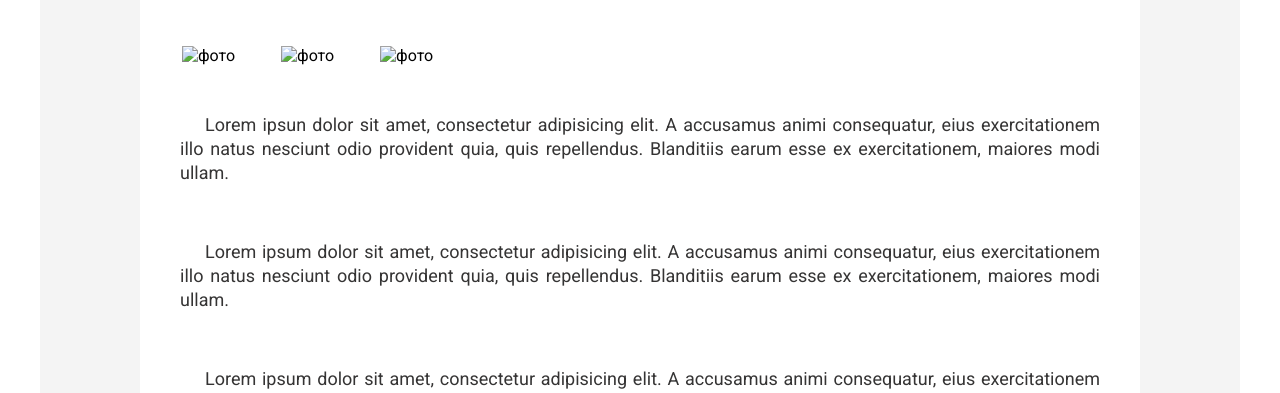
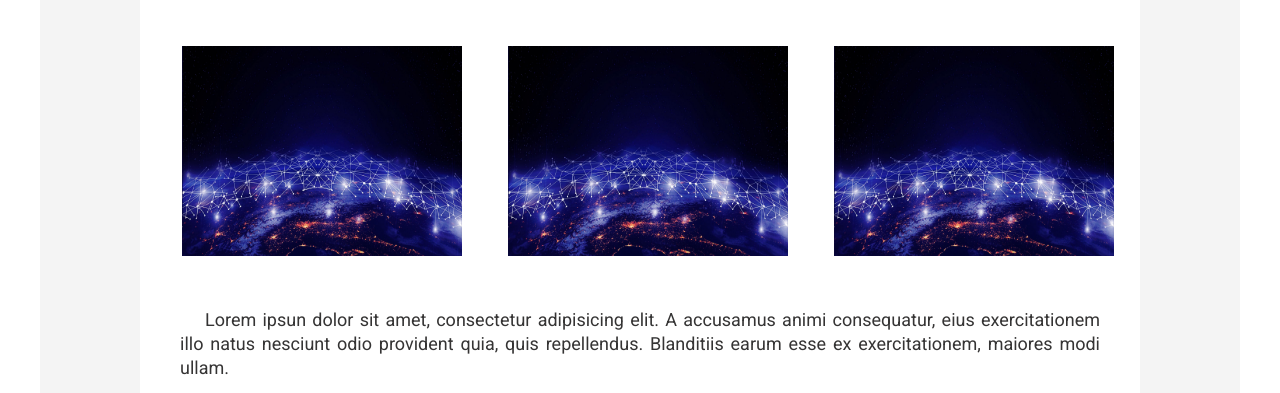
Before and after one commit to DmitriyBugaychuk/web-lessons, a plain HTML site: page 04/zav3.html in a window 1280 px wide. Shown: the part 404-797 px from the top of the page. Drawn offline with Linux system fonts and the light colour scheme; files whose address does not match are found by name.

Commit message:
add changes

```diff
--- a/04/zav3.html
+++ b/04/zav3.html
@@ -29,9 +29,9 @@
         <div class = "content">
             <h2>Заголовок другого рівня</h2>
             <div>
-                <img src="04/img/photo1.jpg" alt="фото" class="photo">
-                <img src="04/img/photo1.jpg" alt="фото" class="photo">
-                <img src="04/img/photo1.jpg" alt="фото" class="photo">
+                <img src="img/photo1.jpg" alt="фото" class="photo">
+                <img src="img/photo1.jpg" alt="фото" class="photo">
+                <img src="img/photo1.jpg" alt="фото" class="photo">
             </div>
                 <div>
                     <p>Lorem ipsun dolor sit amet, consectetur adipisicing elit. A accusamus animi consequatur, eius exercitationem
```
